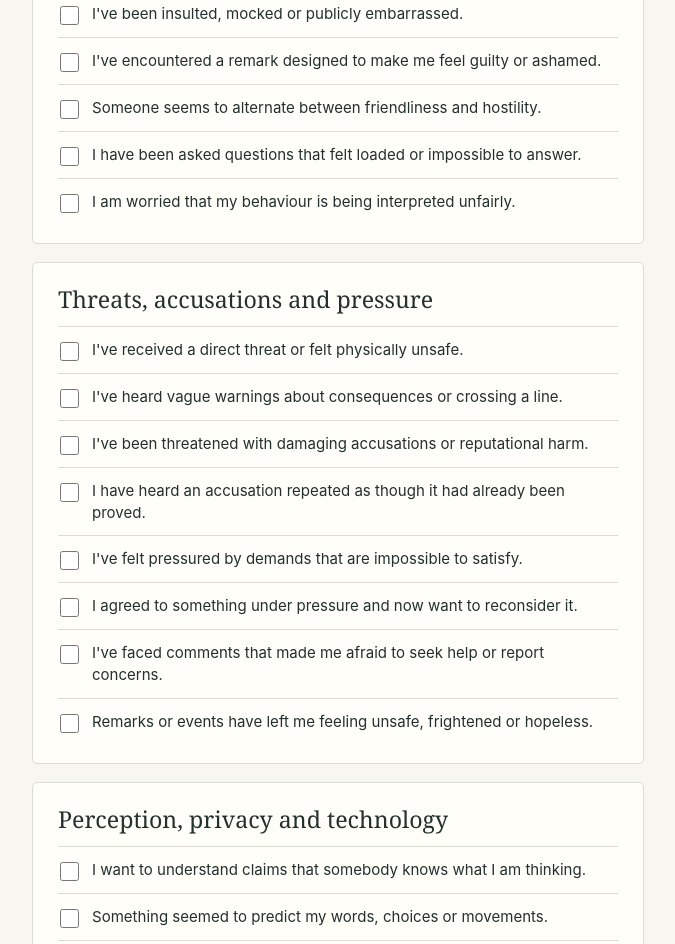
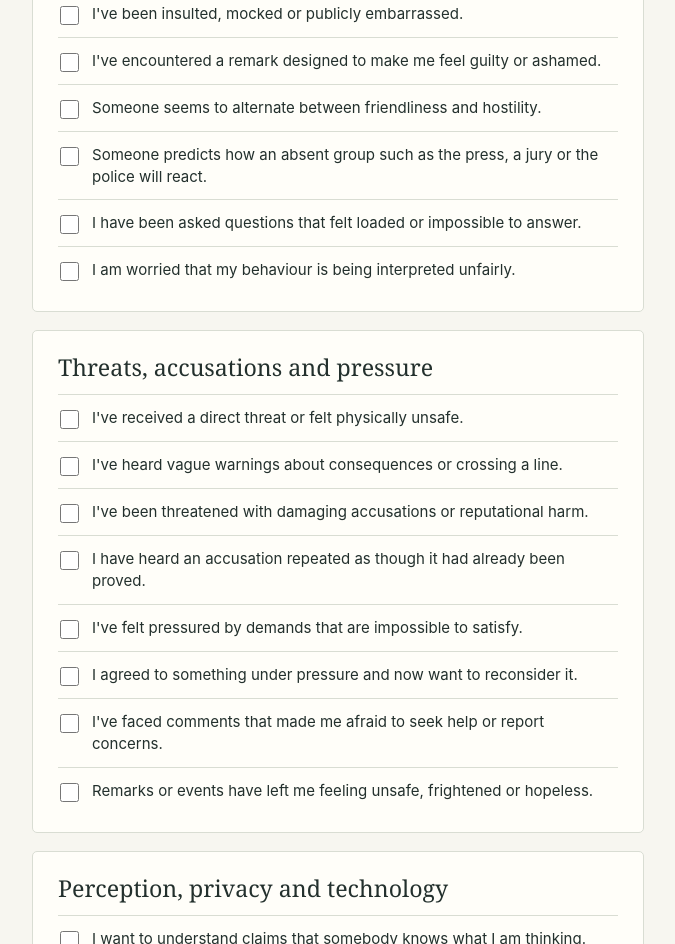
Before and after one commit to mikemayne/surviving-a-psyop, a plain HTML site: page questionnaire.html in a window 1280 px wide. Shown: the part 1431-2375 px from the top of the page, without its empty margins (92-767 px from the left). Drawn offline with Linux system fonts and the light colour scheme.

Commit message:
Map imagined audience chapter in questionnaire

```diff
--- a/questionnaire.html
+++ b/questionnaire.html
@@ -138,6 +138,7 @@
       ["I've been insulted, mocked or publicly embarrassed.", ["public_shaming","name_and_shame","humiliation_rituals","dont_tolerate_mistreatment"]],
       ["I've encountered a remark designed to make me feel guilty or ashamed.", ["guilt_tripping","moral_accusations","moral_blackmail"]],
       ["Someone seems to alternate between friendliness and hostility.", ["good_cop_bad_cop","false_assistance","induced_sympathy"]],
+      ["Someone predicts how an absent group such as the press, a jury or the police will react.", ["invoking_an_imagined_audience","claiming_influence","staged_third_party_reactions"]],
       ["I have been asked questions that felt loaded or impossible to answer.", ["loaded_questions","logic_traps","impossible_compliance","weaponised_literalism"]],
       ["I am worried that my behaviour is being interpreted unfairly.", ["creating_the_appearance_of_guilt","retrospective_reinterpretation_of_behaviour","stay_grounded"]]
     ]},
```
